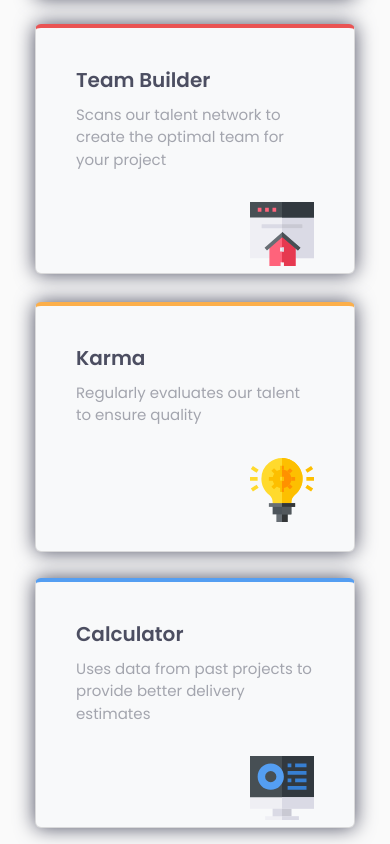
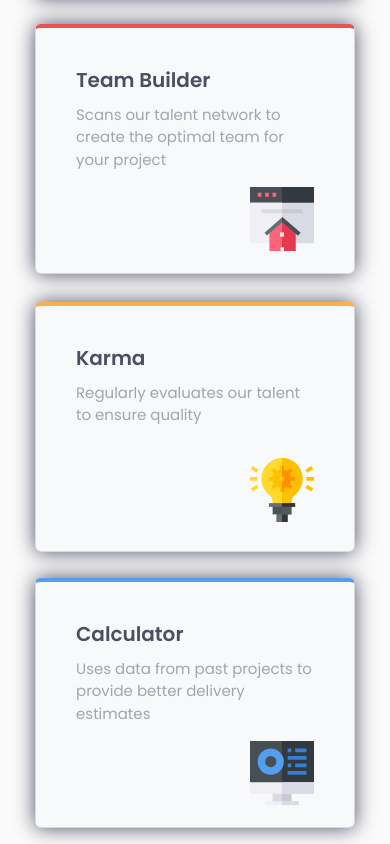
Before and after one commit to KenSparks-Dev/Four-Card-Feature-Section-Master, a website: page index.html in a window 390 px wide. Shown: the part 518-1362 px from the top of the page. Drawn offline with nearby package versions, Linux system fonts and the light colour scheme.

Commit message:
image padding

```diff
--- a/style.css
+++ b/style.css
@@ -159,7 +159,13 @@ img {
 	}
 	.card-d {
 		border-top: 4px solid hsl(212, 86%, 64%);
-	}
+  }
+  .card-d img{
+    padding-top:0px;
+  }
+  .card-b img{
+    padding-top:0px;
+  }
 	.card {
 		margin: 0px;
 		box-shadow: 0 0 20px 0px hsl(234, 12%, 34%);
```
